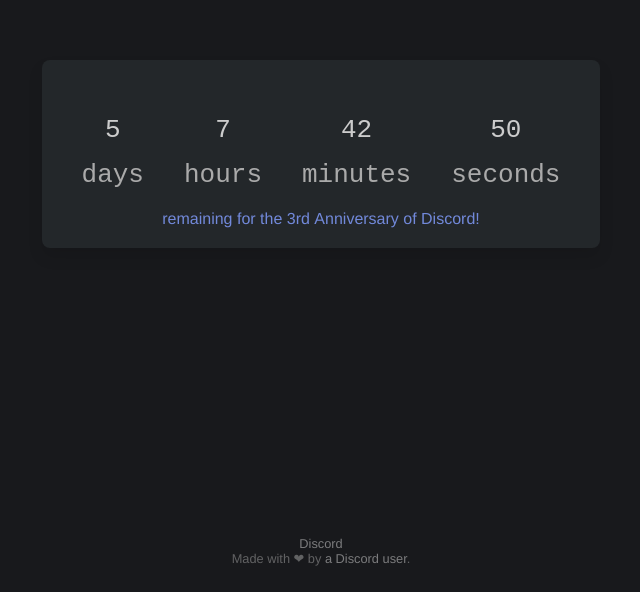
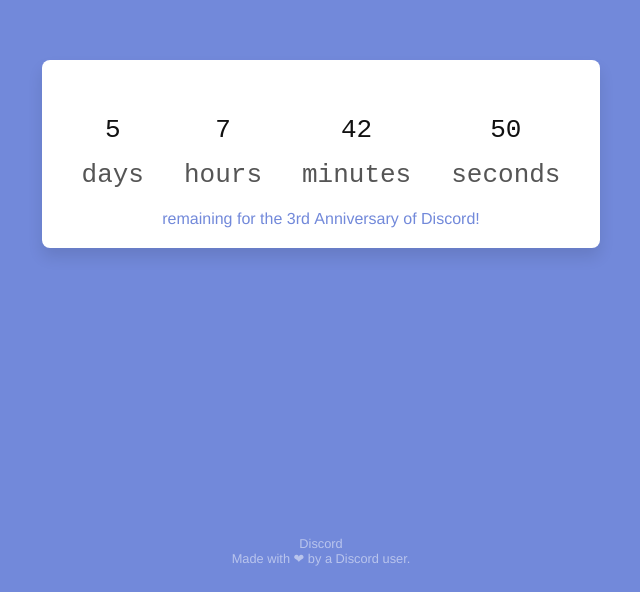
Before and after one commit to iamtraction/DiscordBirthdayCountdown, a React app: page / in a window 1280 px wide. Shown: the part 208-800 px from the top of the page, without its empty margins (319-959 px from the left). Built offline with nearby package versions, Linux system fonts and the light colour scheme.

Commit message:
CSS: change color scheme to Blurple

```diff
--- a/src/Components/Main/index.css
+++ b/src/Components/Main/index.css
@@ -8,7 +8,7 @@
 
 main .container {
   min-width: 300px;
-  background-color: #23272A;
+  background-color: white;
   border-radius: 8px;
   box-shadow: 0 9px 15px 0 rgba(0,0,0,.1);
   padding: 20px;
--- a/src/Components/Timer/index.css
+++ b/src/Components/Timer/index.css
@@ -14,7 +14,11 @@
   display: block;
 }
 
+#timer span.title {
+  color: #555;
+}
+
 #timer span.counter {
   padding: 15px;
-  color: #CCC;
+  color: #111;
 }
--- a/src/index.css
+++ b/src/index.css
@@ -3,8 +3,8 @@
 }
 
 html, body {
-  background-color: #18191C;
-  color: #AAA;
+  background-color: #7289DA;
+  color: white;
   font-family: 'Whitney', 'Helvetica Neue', 'Helvetica', 'Open Sans', Arial, sans-serif;
   height: 100vh;
   margin: 0;
@@ -13,10 +13,10 @@
 }
 
 a {
-  color: #DDD;
+  color: white;
   text-decoration: none;
 }
 a:hover,
 a:focus {
-  color: #F5F5F5;
+  color: black;
 }
```
